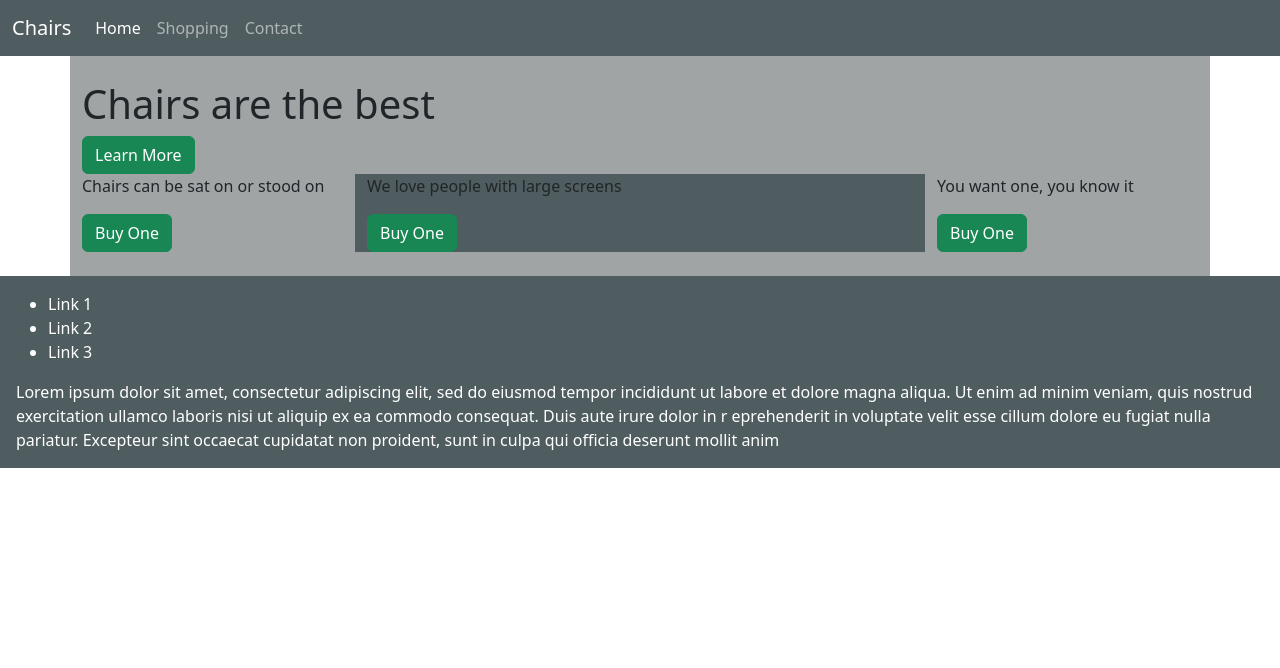
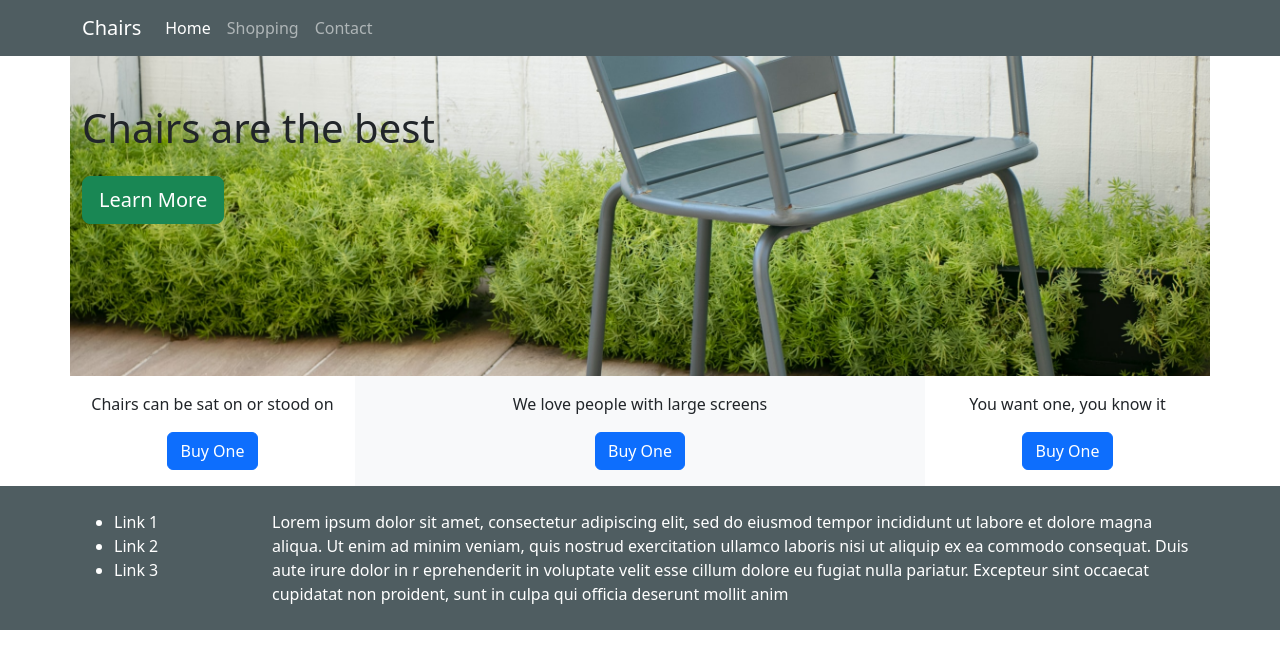
Before and after one commit to natafaye/fesd-week-3, a website: page index.html in a window 1280 px wide. Drawn offline with nearby package versions, Linux system fonts and the light colour scheme.

Commit message:
so much beautiful chairs

```diff
--- a/index.html
+++ b/index.html
@@ -6,14 +6,14 @@
     <meta http-equiv="X-UA-Compatible" content="IE=edge">
     <meta name="viewport" content="width=device-width, initial-scale=1.0">
     <title>Document</title>
-    <!-- <link rel="stylesheet" href="node_modules/bootswatch/dist/lux/bootstrap.css" /> -->
-    <link rel="stylesheet" href="node_modules/bootstrap/dist//css/bootstrap.css" />
-    <link rel="stylesheet" href="index.css">
+    <!-- <link rel="stylesheet" href="node_modules/bootswatch/dist/sketchy/bootstrap.min.css"> -->
+    <link rel="stylesheet" href="node_modules/bootstrap/dist/css/bootstrap.min.css">
+    <link rel="stylesheet" href="my-styles.css">
 </head>
 
 <body>
-    <nav class="navbar navbar-expand-lg background-slate" data-bs-theme="dark">
-        <div class="container-fluid">
+    <nav class="navbar navbar-expand-sm bg-slate" data-bs-theme="dark">
+        <div class="container">
             <a class="navbar-brand" href="#">Chairs</a>
             <button class="navbar-toggler" type="button" data-bs-toggle="collapse" data-bs-target="#navbarNav"
                 aria-controls="navbarNav" aria-expanded="false" aria-label="Toggle navigation">
@@ -34,43 +34,48 @@
             </div>
         </div>
     </nav>
-    <div class="container background-light-slate py-4">
+    <div class="container">
         <div class="row">
-            <div class="col">
-                <h1>Chairs are the best</h1>
-                <button class="btn btn-success">Learn More</button>
+            <div class="col bg-chair">
+                <h1 class="mt-5">Chairs are the best</h1>
+                <button class="btn btn-success btn-lg mt-3">Learn More</button>
             </div>
         </div>
-        <div class="row">
-            <div class="col-sm">
+        <div class="row text-center">
+            <div class="col-12 col-sm pt-3">
                 <p>Chairs can be sat on or stood on</p>
-                <button class="btn btn-success">Buy One</button>
+                <button class="btn btn-primary mb-3">Buy One</button>
             </div>
-            <div class="col-sm col-lg-6 background-slate d-none d-lg-block">
+            <!-- xs we want to take up 12, sm we want to take up 4, md we want to take up 6 -->
+            <div class="col-12 col-sm col-md-6 bg-light pt-3">
                 <p>We love people with large screens</p>
-                <button class="btn btn-success">Buy One</button>
+                <button class="btn btn-primary mb-3">Buy One</button>
             </div>
-            <div class="col-sm">
+            <div class="col-12 col-sm pt-3">
                 <p>You want one, you know it</p>
-                <button class="btn btn-success">Buy One</button>
+                <button class="btn btn-primary mb-3">Buy One</button>
             </div>
         </div>
     </div>
-    <footer class="background-slate text-white p-3">
-        <div>
+    <footer class="bg-slate text-white p-4">
+        <div class="container">
+            <div class="row">
+                <div class="col-2">
                     <ul>
                         <li>Link 1</li>
                         <li>Link 2</li>
                         <li>Link 3</li>
                     </ul>
                 </div>
-        <div>
+                <div class="col">
                     Lorem ipsum dolor sit amet, consectetur adipiscing elit, sed do eiusmod tempor incididunt
                     ut labore et dolore magna aliqua. Ut enim ad minim veniam, quis nostrud exercitation
                     ullamco laboris nisi ut aliquip ex ea commodo consequat. Duis aute irure dolor in r
                     eprehenderit in voluptate velit esse cillum dolore eu fugiat nulla pariatur. Excepteur
                     sint occaecat cupidatat non proident, sunt in culpa qui officia deserunt mollit anim
                 </div>
+            </div>
+        </div>
     </footer>
     <script src="node_modules/bootstrap/dist/js/bootstrap.js"></script>
 </body>
--- a/my-styles.css
+++ b/my-styles.css
@@ -1,3 +1,10 @@
-.background-slate {
-    background-color: #4F5D61
+.bg-slate {
+    background-color: #4F5D61;
 }
+
+.bg-chair {
+    background-image: url(images/chair.jpg);
+    background-size: cover;
+    background-position-y: center;
+    height: 20rem;
+}
```
Also changed, not shown: 1 other file. Lines whose indentation alone changed are shown as unchanged.
